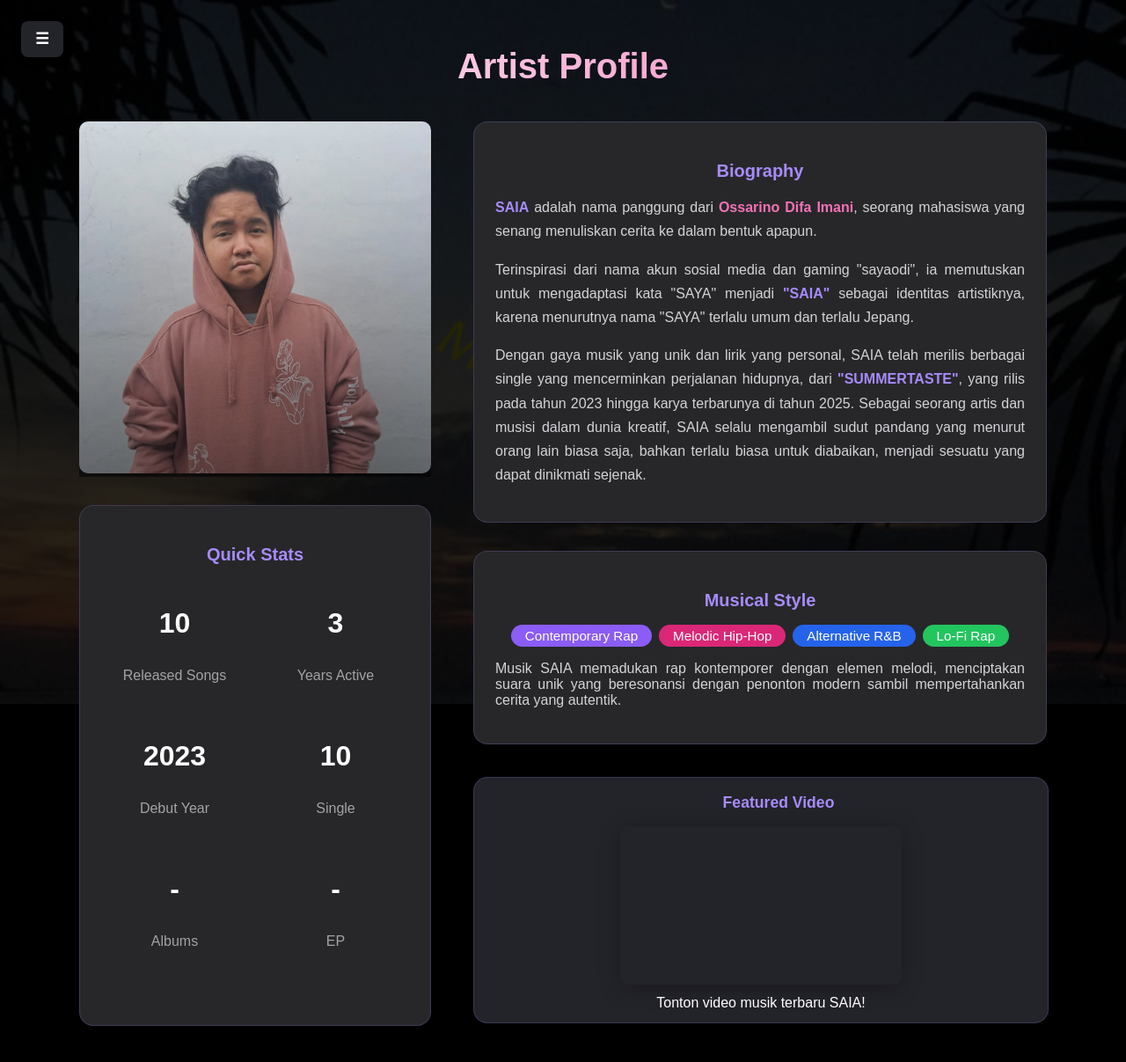
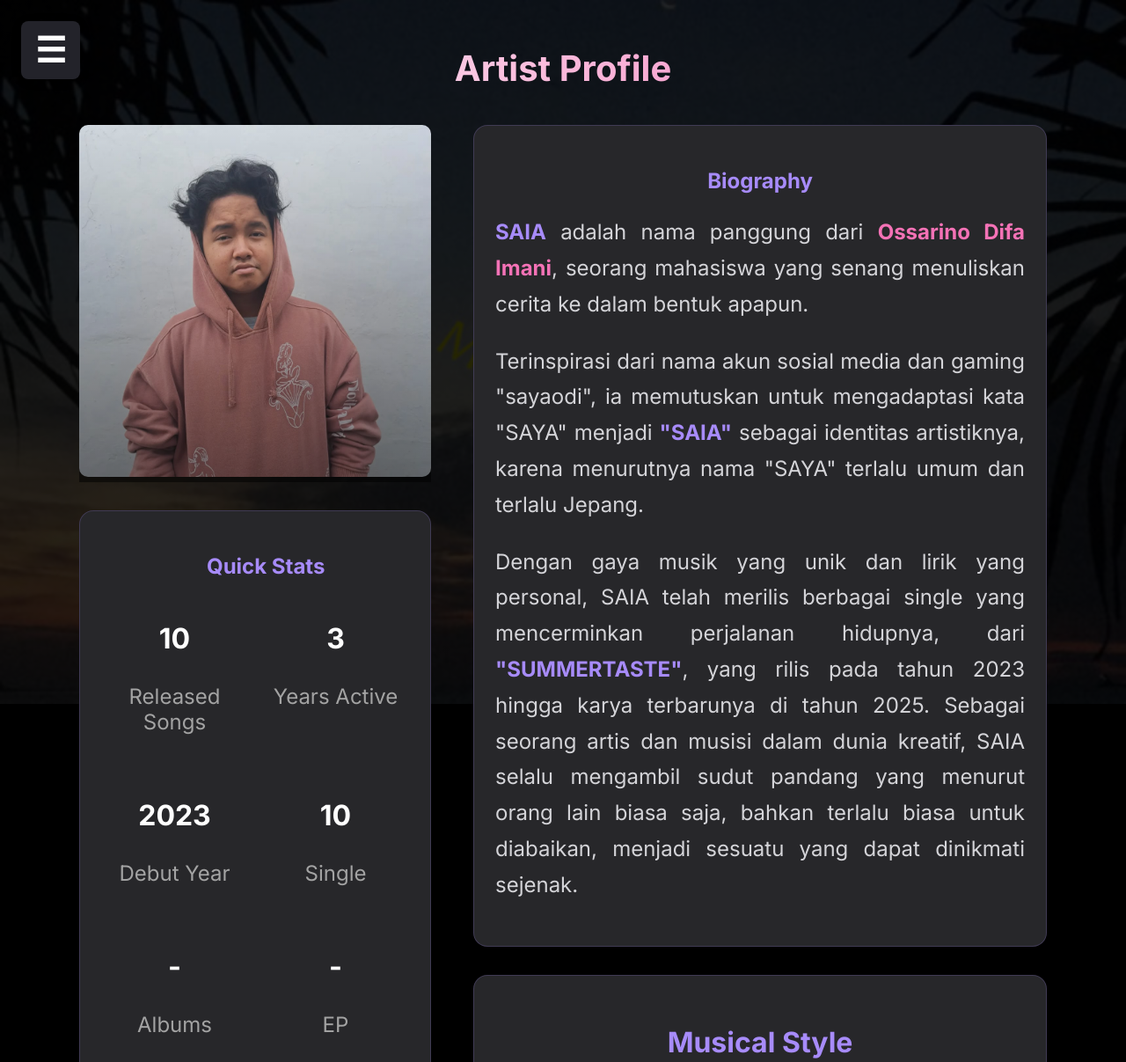
Before and after one commit to saiaodi/SAIA101, a plain HTML site: page index.html in a window 1280 px wide. Shown: the top 1207 px of the page at 88% size. Drawn offline with Linux system fonts and the light colour scheme; grey boxes are pictures that could not be loaded.

Commit message:
Update index.html

```diff
--- a/index.html
+++ b/index.html
@@ -7,9 +7,6 @@
     <link rel="icon" type="image/png" href="491843255_748569587666149_5178211439751687547_n.jpg">
     <link href="https://fonts.googleapis.com/css?family=Inter:400,700&display=swap" rel="stylesheet">
     <style>
-        body {
-            font-family: 'Inter', Arial, sans-serif;
-        }
     </style>
 </head>
 
@@ -32,7 +29,7 @@
                 </div>
                 <!-- Quick Stats -->
                 <div style="background: #27272a; border-radius: 1rem; padding: 24px; padding-bottom: 70px; border: 1px solid #a78bfa33;">
-                    <h3 style="font-size: 1.25rem; font-weight: bold; margin-bottom: 16px; color: #a78bfa; margin-left: 120px;">
+                    <h3 style="font-size: x-large; font-weight: bold; margin-bottom: 16px; color: #a78bfa; margin-left: 120px;">
                         Quick Stats</h3>
                     <div style="display: grid; grid-template-columns: 1fr 1fr; gap: 16px;">
                         <div style="text-align: center;">
@@ -66,7 +63,7 @@
             <div style="flex: 2 1 400px; min-width: 320px; display: flex; flex-direction: column; gap: 32px;">
                 <!-- Biography -->
                 <div style="background: #27272a; border-radius: 1rem; padding: 24px; border: 1px solid #a78bfa33;">
-                    <h3 style="font-size: 1.25rem; font-weight: bold; margin-bottom: 16px; color: #a78bfa; text-align: center; margin-left: 0px">
+                    <h3 style="font-size: x-large; font-weight: bold; margin-bottom: 16px; color: #a78bfa; text-align: center; margin-left: 0px">
                         Biography</h3>
                     <div style="color: #d4d4d8; line-height: 1.7; margin-bottom: 16px;">
                         <p>
@@ -86,7 +83,7 @@
                 </div>
                 <!-- Musical Style -->
                 <div style="background: #27272a; border-radius: 1rem; padding: 24px; border: 1px solid #a78bfa33;">
-                    <h3 style="font-size: 1.25rem; font-weight: bold; margin-bottom: 16px; color: #a78bfa; text-align: center; margin-left: 0;">Musical Style</h3>
+                    <h3 style="font-size: 2rem; font-weight: bold; margin-bottom: 16px; color: #a78bfa; text-align: center; margin-left: 0;">Musical Style</h3>
                     <div style="display: flex; flex-wrap: wrap; gap: 8px; margin-bottom: 16px; justify-content: center;">
                         <span style="background: #8b5cf6; color: #fff; padding: 4px 16px; border-radius: 999px; font-size: 0.95em;">Contemporary Rap</span>
                         <span style="background: #db2777; color: #fff; padding: 4px 16px; border-radius: 999px; font-size: 0.95em;">Melodic Hip-Hop</span>
@@ -139,13 +136,18 @@
   </a>
 </div>
 
-<button id="sidebar-toggle" style="position: fixed; top: 24px; left: 24px; z-index: 1001; background: #23232a; color: #ffffff; border: none; border-radius: 8px; padding: 10px 16px; font-size: 1.1em; font-weight: bold; cursor: pointer; box-shadow: 0 2px 12px #0002;">
-    ☰
+<button id="sidebar-toggle" aria-label="Toggle Sidebar"
+  style="position: fixed; top: 24px; left: 24px; z-index: 1001; background: #23232a; color: #ffffff; border: none; border-radius: 8px; padding: 10px 16px; font-size: 1.1em; font-weight: bold; cursor: pointer; box-shadow: 0 2px 12px #0002; transition: background 0.2s;">
+  <span id="sidebar-toggle-icon" style="display: inline-block; transition: transform 0.3s cubic-bezier(0.4,0,0.2,1); font-size: 1.5em;">☰</span>
 </button>
+
 <div id="sidebar" style="position: fixed; top: 0; left: -320px; width: 300px; height: 100vh; background: #18181b; color: #fff; box-shadow: 2px 0 16px #0006; z-index: 1000; transition: left 0.3s cubic-bezier(0.4,0,0.2,1); padding: 32px 24px 24px 24px; display: flex; flex-direction: column; gap: 24px;">
+  <a href="merchandise.html"
+    style="background:linear-gradient(90deg,#a78bfa,#f472b6);color:#fff;display:block;text-align:center;padding:12px 0;border-radius:8px;font-weight:bold;text-decoration:none;width:100%;box-shadow:0 2px 12px #0002;margin-top: 60px;">
+    Merchandise
+  </a>
+  <!-- You can add more sidebar content here -->
 </div>
-
-</body>
 
 <footer>
         <ul>
@@ -169,13 +171,14 @@ body {
     min-height: 100vh;
     display: flex;
     flex-direction: column;
-    font-family: Arial, sans-serif;
-    background-color: #000000;
+    font-family: 'Inter', Arial, sans-serif;
+    background-color: #18181b; /* Set background to #18181b */
     color: #ffffff;
     margin: 0;
-    padding: 20px 0; /* Only vertical padding */
+    padding: 20px 0;
     text-align: justify;
     transition: background-color 0.7s cubic-bezier(0.4,0,0.2,1);
+    font-size: x-large;
 }
 
 body::before {
@@ -389,6 +392,27 @@ h4 {
 }
 #sidebar.sidebar-open {
   left: 0 !important; /* Show sidebar when open */
+}
+
+/* Add this to your <style> section for smooth icon transition */
+#sidebar-toggle-icon {
+  transition: transform 0.3s cubic-bezier(0.4,0,0.2,1), color 0.3s;
+}
+/* Removed empty ruleset: #sidebar.sidebar-open ~ #sidebar-toggle #sidebar-toggle-icon */
+
+/* Add this to your <style> section */
+#sidebar a[href="merchandise.html"]:hover {
+    filter: brightness(0.7) !important;
+    transition: filter 0.2s;
+}
+
+/* Add or update this in your <style> section */
+#slide-content h3 {
+    font-size: 2rem !important;
+    font-weight: bold;
+    color: #a78bfa;
+    margin-bottom: 16px;
+    text-align: center;
 }
 </style>
 
@@ -745,9 +769,18 @@ showFeaturedSlide(featuredCurrent);
 // Sidebar toggle logic
 const sidebar = document.getElementById('sidebar');
 const sidebarToggle = document.getElementById('sidebar-toggle');
+const sidebarToggleIcon = document.getElementById('sidebar-toggle-icon');
 
-sidebarToggle.onclick = () => {
+sidebarToggle.onclick = (e) => {
+    e.stopPropagation(); // Prevent event bubbling so document click doesn't immediately close sidebar
     sidebar.classList.toggle('sidebar-open');
+    if (sidebar.classList.contains('sidebar-open')) {
+        sidebarToggleIcon.textContent = '✕';
+        sidebarToggleIcon.style.transform = 'rotate(180deg)';
+    } else {
+        sidebarToggleIcon.textContent = '☰';
+        sidebarToggleIcon.style.transform = 'rotate(0deg)';
+    }
 };
 
 // Optional: close sidebar when clicking outside
@@ -755,9 +788,11 @@ document.addEventListener('click', function(e) {
     if (
         sidebar.classList.contains('sidebar-open') &&
         !sidebar.contains(e.target) &&
-        e.target !== sidebarToggle
+        !sidebarToggle.contains(e.target) // <-- this line ensures the whole button toggles, not just the icon
     ) {
         sidebar.classList.remove('sidebar-open');
+        sidebarToggleIcon.textContent = '☰';
+        sidebarToggleIcon.style.transform = 'rotate(0deg)';
     }
 });
 
```
